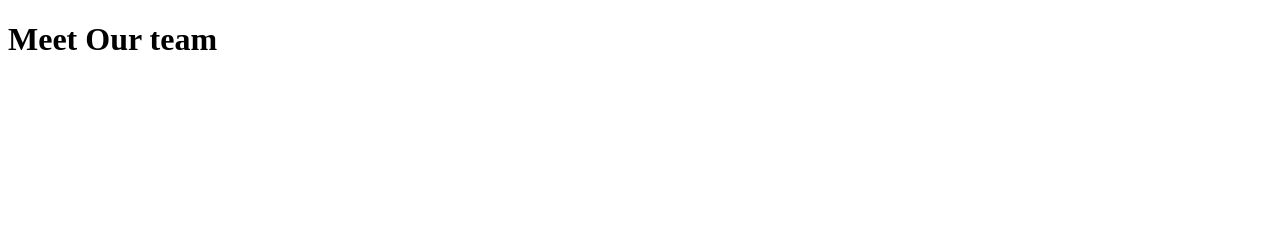
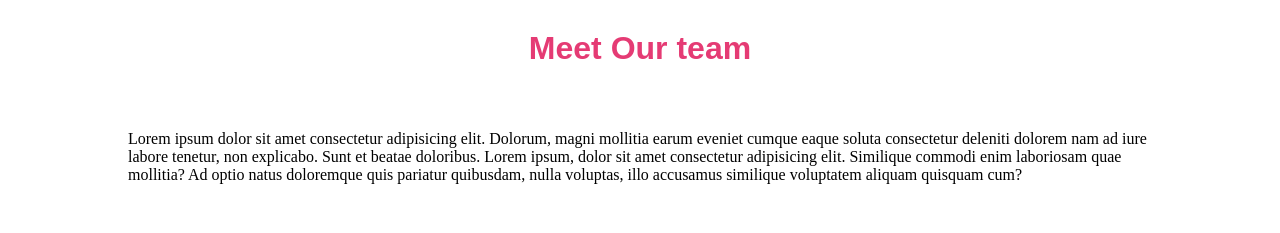
Before and after one commit to Giovannimaiorana/html-css-float-cards, a plain HTML site: page index.html in a window 1280 px wide. Drawn offline with Linux system fonts and the light colour scheme.

Commit message:
Inizio main

```diff
--- a/css/style.css
+++ b/css/style.css
@@ -0,0 +1,23 @@
+*{
+    margin: 0px;
+    padding: 0px;
+    box-sizing: border-box;
+}
+header{
+    width: 80%;
+    height: 100px;
+    margin: auto;
+    text-align: center;
+}
+
+h1{
+    color: rgb(229, 59,116);
+    font-family: Arial, Helvetica, sans-serif;
+    margin-top: 30px;
+}
+
+main{
+    width: 80%;
+    height: 100px;
+    margin: auto;
+}
--- a/index.html
+++ b/index.html
@@ -11,6 +11,11 @@
     <header>
         <h1>Meet Our team</h1>
     </header>
+    <main>
+        <p>Lorem ipsum dolor sit amet consectetur adipisicing elit. Dolorum, magni mollitia earum eveniet cumque eaque soluta consectetur deleniti dolorem nam ad iure labore tenetur, non explicabo. Sunt et beatae doloribus.
+            Lorem ipsum, dolor sit amet consectetur adipisicing elit. Similique commodi enim laboriosam quae mollitia? Ad optio natus doloremque quis pariatur quibusdam, nulla voluptas, illo accusamus similique voluptatem aliquam quisquam cum?
+        </p>
+    </main>
 
 </body>
 </html>
```
